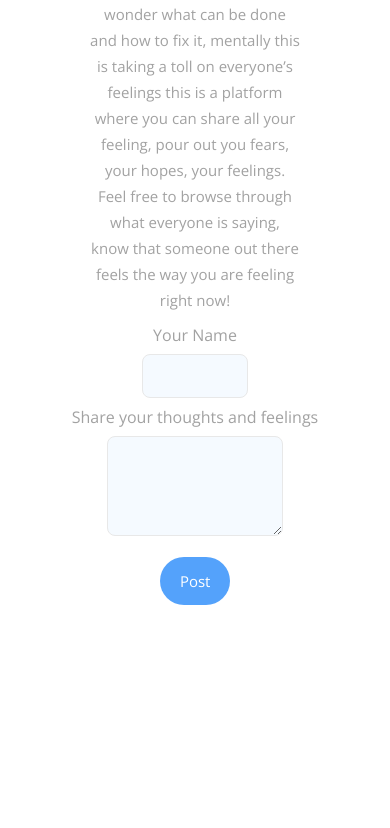
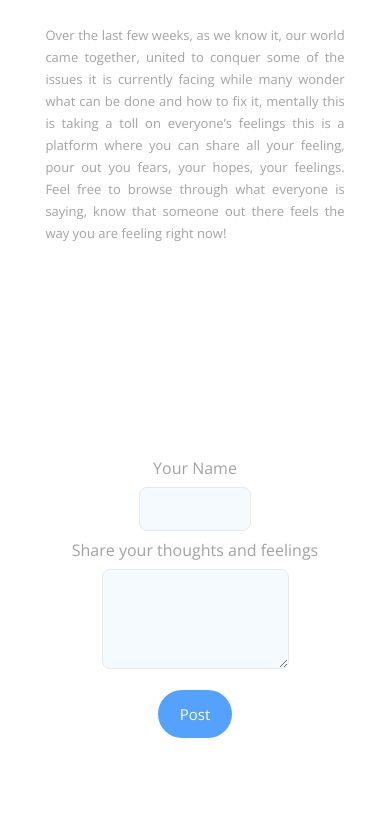
Before and after one commit to Ashwita93/Trivial-Problems, a website: page public/index.html in a window 390 px wide. Shown: the part 309-1137 px from the top of the page. Drawn offline with nearby package versions, Linux system fonts and the light colour scheme; no server answers.

Commit message:
Responsive changes

```diff
--- a/public/index.html
+++ b/public/index.html
@@ -14,10 +14,14 @@
     <div class="flex-container">
         <div class="row">
             <img src="image.png" width=150>
-            <p class="heading flex-item">Let Share!</p>
-
-            <p class="caption flex-item">Over the last few weeks, as we know it, our world came together, united to conquer some of the issues it is currently facing while many wonder what can be done and how to fix it, mentally this is taking a toll on everyone’s feelings this is a platform where you can share all your feeling, pour out you fears, your hopes, your feelings. Feel free to browse through what everyone is saying, know that someone out there feels the way you are feeling right now!</p>
-
+            <p class="heading flex-item">Let's Share!</p>
+            <p class="caption flex-item">Over the last few weeks, as we know it, our
+                world came together, united to conquer some of the issues it is currently
+                facing while many wonder what can be done and how to fix it, mentally
+                this is taking a toll on everyone’s feelings this is a platform where
+                you can share all your feeling, pour out you fears, your hopes, your
+                feelings. Feel free to browse through what everyone is saying, know
+                that someone out there feels the way you are feeling right now!</p>
             <form class="flex-item" id="myform">
                 <label>Your Name</label><br>
                 <input class ="nameEntryBox" type="text" id="title" name="title" placeholder="" required>
--- a/public/style.css
+++ b/public/style.css
@@ -2,7 +2,7 @@
     font-family: 'Open Sans', sans-serif;
 }
 body{
-    margin:0% 5%;
+    /* margin:0% 5%; */
     font-family: 'Open Sans', sans-serif;
     text-align:center;
     color: #A2A2A2;
@@ -99,3 +99,26 @@ span{
     color:#54A2FB;
     font-weight: 500;
 }
+
+/* mobile css */
+@media only screen and (max-width: 400px) {
+    .flex-container {
+        height: auto !important;
+        margin-top:20%;
+    }
+    .row{
+        height:100vh !important;
+    }
+    .caption{
+        margin:0% 10% !important;
+        font-size:13px;
+        line-height:22px;
+        text-align: justify;
+        height:50vh;
+    }
+    .display-area{
+        text-align:center;
+        margin-top:90% !important;
+    }
+
+}
--- a/server.js
+++ b/server.js
@@ -19,10 +19,9 @@ db.once('open', function() {
 
 const Article = require("./articles.js");
 
-
 app.use(express.static("public"));
 
-
+//endpoints
 app.post("/add", (request, response) => {
   console.log('request.body', request.body)
   const newTitle = request.body.title;
```
Also changed, not shown: 1 other file.
